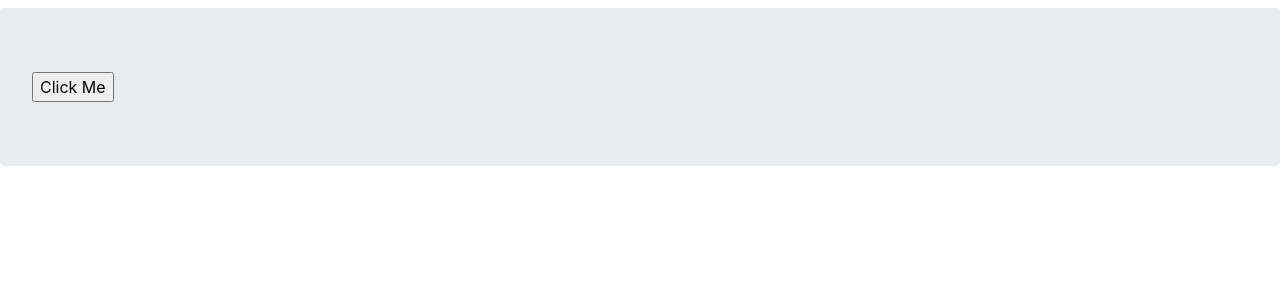
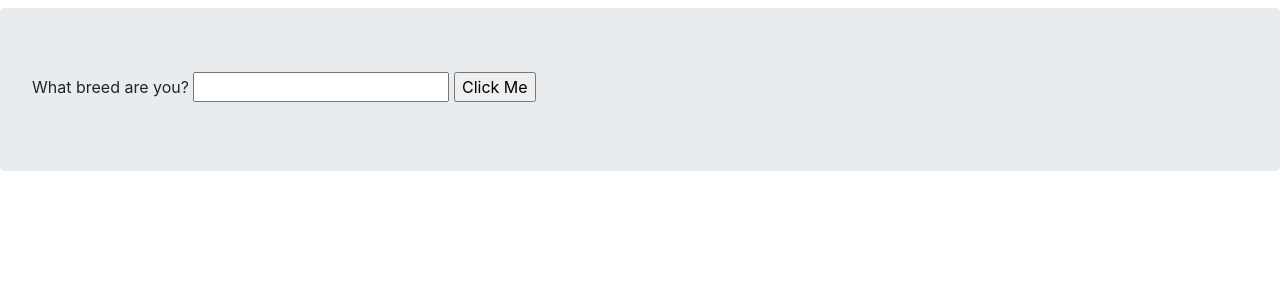
Before and after one commit to ghigbie/flask-flash-forms, a Flask app: page / in a window 1280 px wide. Shown: the part 72-372 px from the top of the page. Run offline with Flask 2, Linux system fonts and the light colour scheme; some libraries are stand-ins or nearby versions.

Commit message:
Add string interpolation

```diff
--- a/app.py
+++ b/app.py
@@ -1,21 +1,24 @@
 from flask import Flask, render_template, flash, session, redirect, url_for
 from flask_wtf import FlaskForm
 from wtforms import StringField, SubmitField
+from wtforms.validators import DataRequired
 
 app = Flask(__name__)
 app.config['SECRET_KEY'] = 'mykey'
 title = 'Flask Forms with Flash Messages'
 
 class SimpleForm(FlaskForm):
+    breed = StringField('What breed are you? ', validators=[DataRequired()])
     submit = SubmitField('Click Me')
 
 @app.route('/', methods=['GET', 'POST'])
 def index():
     form = SimpleForm()
     if form.validate_on_submit():
-        flash('You just clicked the button!')
+        session['breed'] = form.breed.data
+        flash(f'You just changed your breed to: {session["breed"]}')
         return redirect(url_for('index'))
     return render_template('index.html', form=form, title=title)
 
 if __name__ == '__main__':
-    app.run(debug=True, port=8050)
+    app.run(debug=True)
--- a/templates/index.html
+++ b/templates/index.html
@@ -15,6 +15,7 @@
     <form action=""
           method="POST">
         {{ form.hidden_tag() }}
+        {{ form.breed.label }} {{ form.breed() }}
         {{ form.submit() }}
     </form>
 {% endblock %}
```
